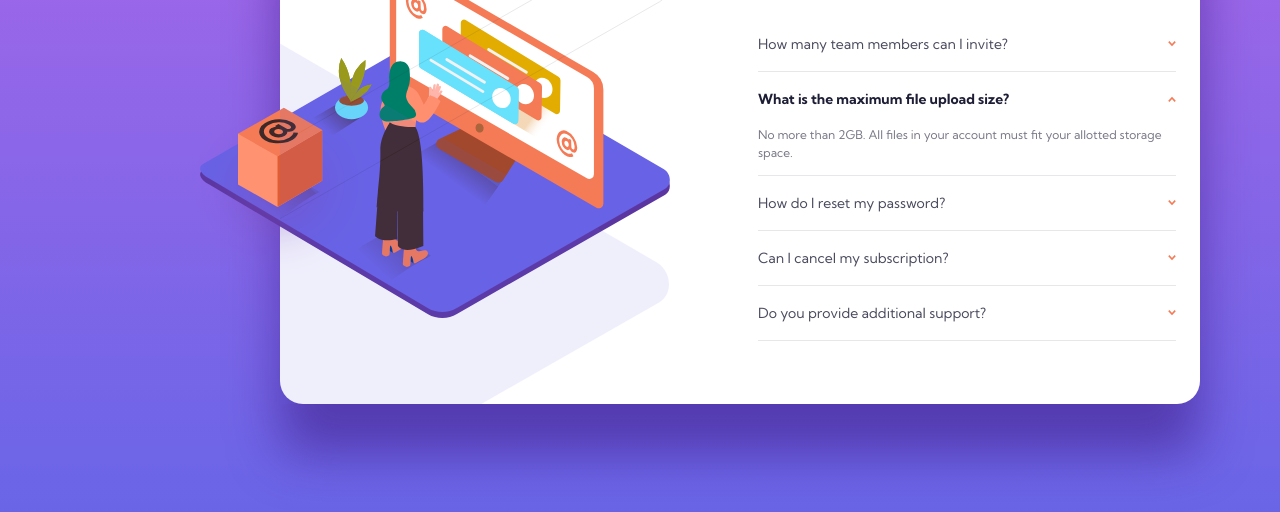
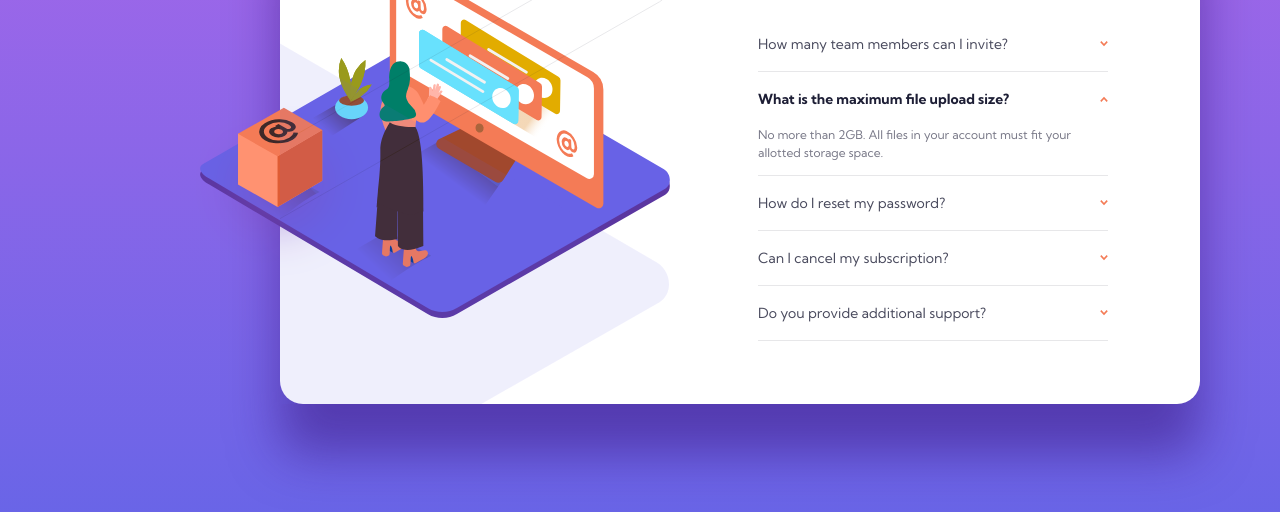
Before and after one commit to manjeshrv592/faq-accordion-card, a plain HTML site: page index.html in a window 1280 px wide. Shown: the part 236-748 px from the top of the page. Drawn offline with Linux system fonts and the light colour scheme.

Commit message:
Rewrote js code

```diff
--- a/css/style.css
+++ b/css/style.css
@@ -259,6 +259,10 @@ img {
     transform: translate(-8rem, -1rem);
   }
 
+  .accordion {
+    max-width: 35rem;
+  }
+
   .accordion-head {
     padding-top: 1.8rem;
     padding-bottom: 1.8rem;
--- a/js/script.js
+++ b/js/script.js
@@ -1,22 +1,22 @@
-const accordions = document.querySelectorAll('.accordion-head');
+const accordion = document.querySelector('.accordion');
+const accordionItems = document.querySelectorAll('.accordion-head');
 
-accordions.forEach(accordion => {
-  accordion.addEventListener('click', function (e) {
-    const el = e.target;
-    const accordionItem = el.closest('.accordion-item');
-    const accordionBodyWrapper = accordionItem.querySelector(
-      '.accordion-body-wrapper'
-    );
+accordion.addEventListener('click', function (e) {
+  const el = e.target;
 
-    accordionItem.classList.toggle('active');
+  if (!el.classList.contains('accordion-head')) return;
 
-    if (accordionItem.classList.contains('active')) {
-      accordionBodyWrapper.style.maxHeight =
-        accordionBodyWrapper.scrollHeight + 'px';
-    } else {
-      accordionBodyWrapper.style.maxHeight = '0px';
-    }
+  accordionItems.forEach(item => {
+    const accordionItem = item.closest('.accordion-item');
+    accordionItem.classList.remove('active');
+    accordionItem.querySelector('.accordion-body-wrapper').style.maxHeight =
+      '0px';
   });
+
+  const activeItem = el.closest('.accordion-item');
+  activeItem.classList.add('active');
+  activeItem.querySelector('.accordion-body-wrapper').style.maxHeight =
+    activeItem.querySelector('.accordion-body-wrapper').scrollHeight + 'px';
 });
 
-accordions[1].click();
+accordionItems[1].click();
```
